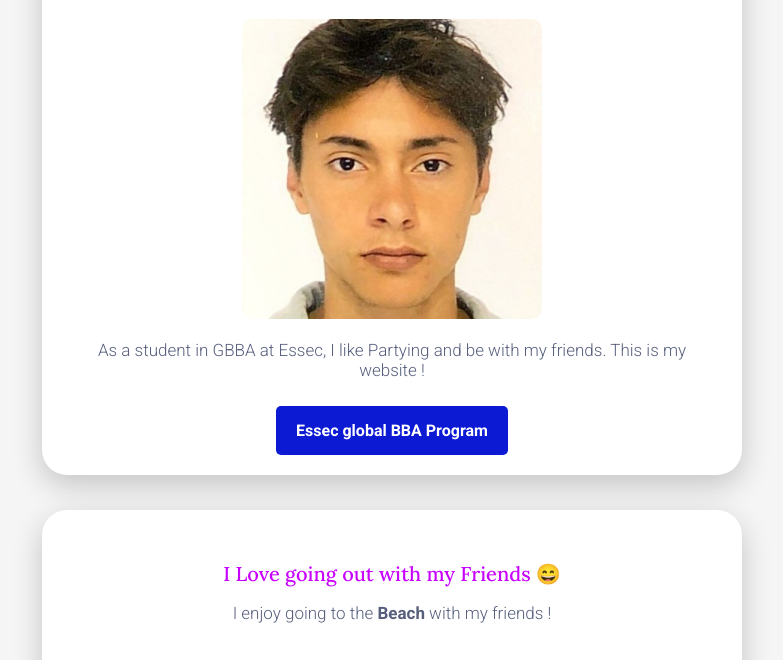
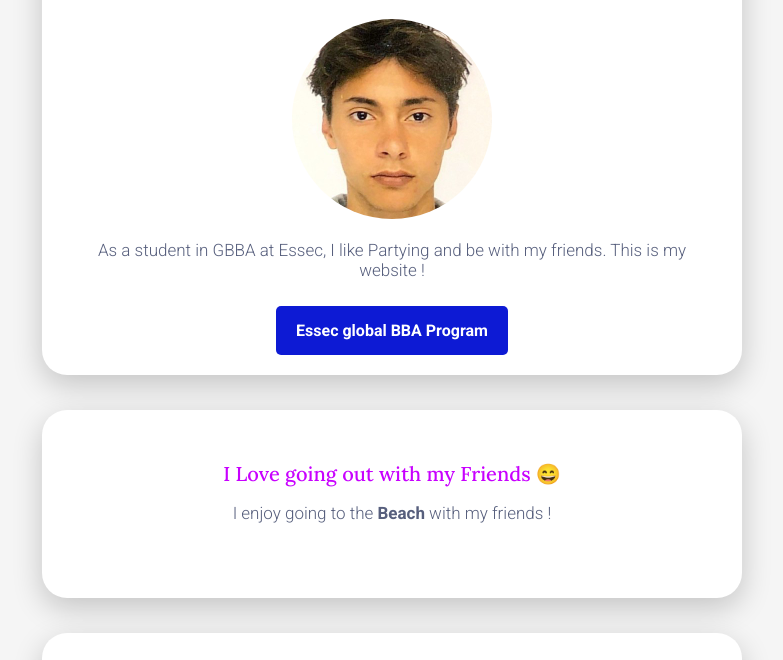
Before and after one commit to Loup-Saigre/my-profile, a plain HTML site: page index.html in a window 1280 px wide. Shown: the part 140-800 px from the top of the page, without its empty margins (248-1031 px from the left). Drawn offline with Linux system fonts and the light colour scheme.

Commit message:
Update style.css

```diff
--- a/style.css
+++ b/style.css
@@ -40,8 +40,8 @@ a:hover {
 }
 
 img {
-	width: 300px;
-	border-radius: 10px;
+	width: 200px;
+	border-radius: 50%;
 }
 
 ul {
@@ -189,6 +189,7 @@ i {
 .passions img {
 	transition: 0.4s ease-out;
 	width: 100%;
+	border-radius: 10px;
 }
 
 .passions:hover img {
```
